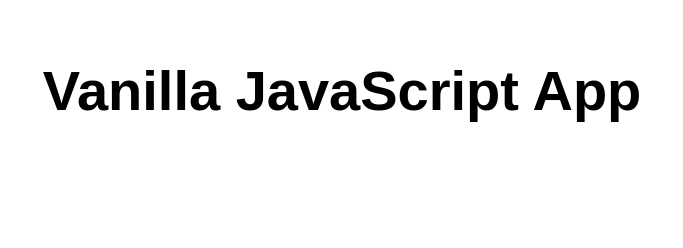
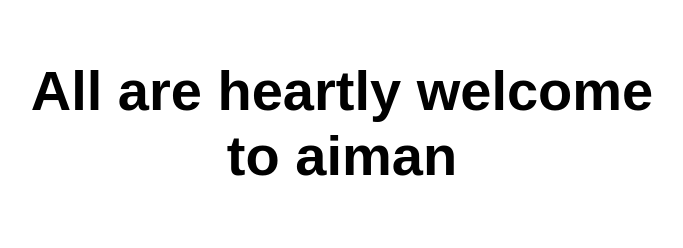
Before and after one commit to Raftha1234/nextgen2145, a website: page src/index.html in a window 1280 px wide. Shown: the whole page, without its empty margins (298-981 px from the left). Drawn offline with Linux system fonts and the light colour scheme.

Commit message:
Update index.html

```diff
--- a/src/index.html
+++ b/src/index.html
@@ -5,12 +5,12 @@
   <meta charset="UTF-8">
   <meta name="viewport" content="width=device-width, initial-scale=1.0">
   <link rel="stylesheet" href="styles.css">
-  <title>Vanilla JavaScript App</title>
+  <title>Welcome to Aiman</title>
 </head>
 
 <body>
   <main>
-    <h1>Vanilla JavaScript App</h1>
+    <h1>All are heartly welcome to aiman</h1>
   </main>
 </body>
 
```
